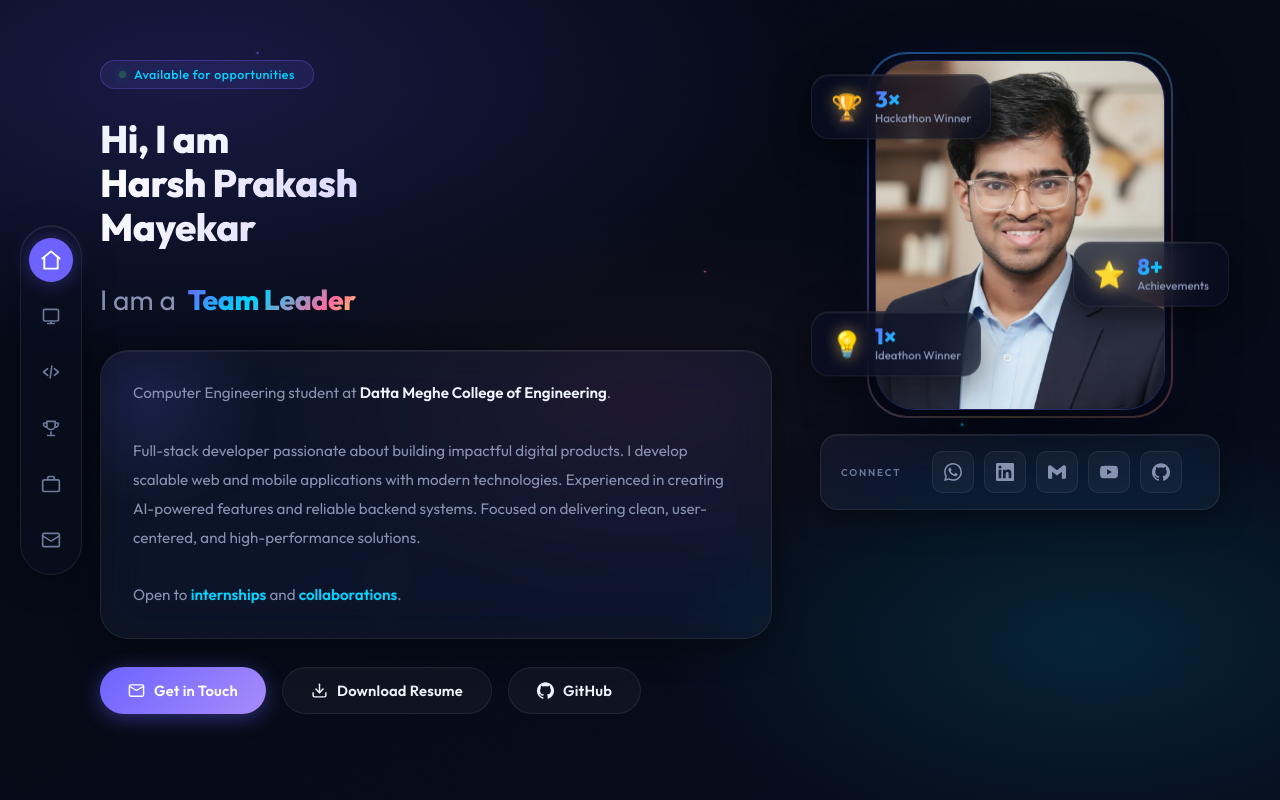
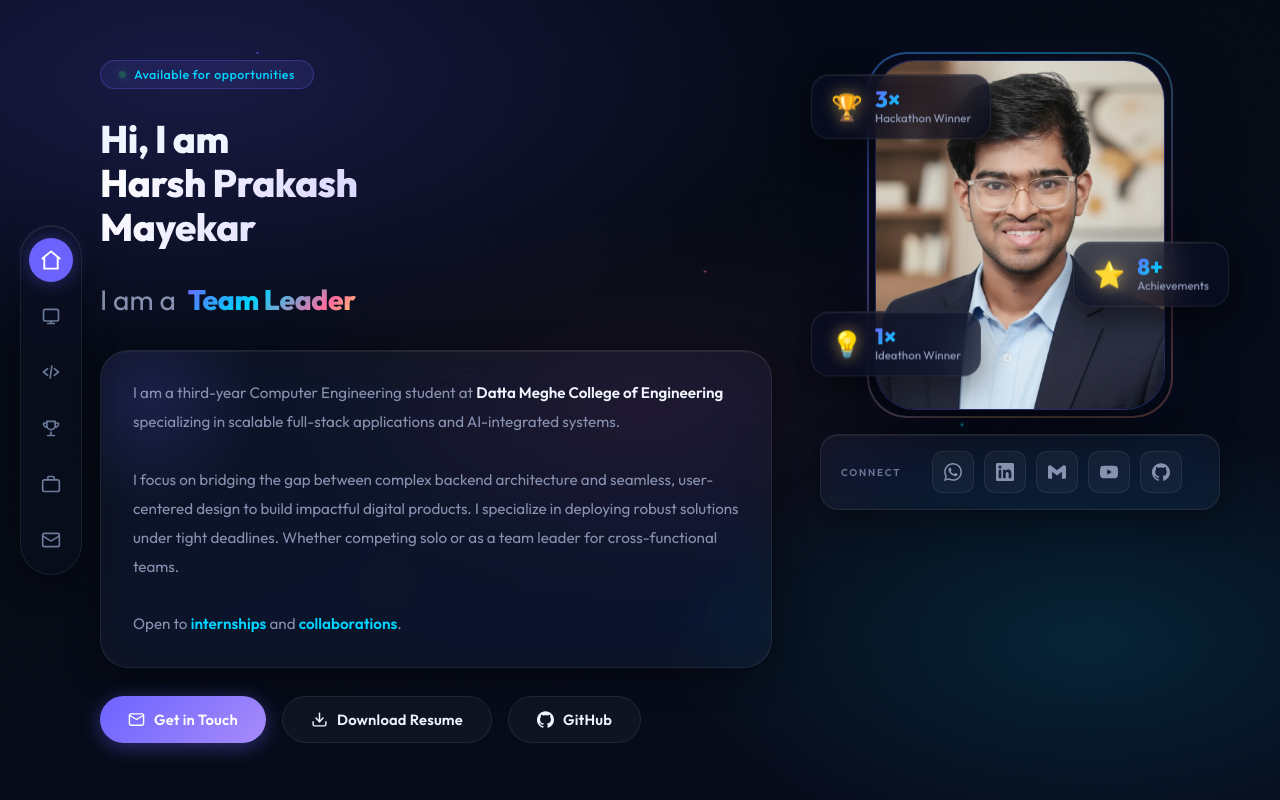
Before and after one commit to hmcommits/portfolio, a React (Vite) app: page / in a window 1280 px wide. Shown: the top 800 px of the page. Built offline with nearby package versions, Linux system fonts and the light colour scheme.

Commit message:
content: Update About text in Hero section

```diff
--- a/src/components/Hero.jsx
+++ b/src/components/Hero.jsx
@@ -89,11 +89,8 @@ export default function Hero() {
         <motion.div className={`${styles.aboutCard} glass-card`} variants={fadeUp} transition={{ duration: 0.6 }}>
           <div className={styles.aboutGlow} aria-hidden="true" />
           <p className={styles.aboutText}>
-            Computer Engineering student at <strong>Datta Meghe College of Engineering</strong>.<br /><br />
-            Full-stack developer passionate about building impactful digital products.
-            I develop scalable web and mobile applications with modern technologies.
-            Experienced in creating AI-powered features and reliable backend systems.
-            Focused on delivering clean, user-centered, and high-performance solutions.<br /><br />
+            I am a third-year Computer Engineering student at <strong>Datta Meghe College of Engineering</strong> specializing in scalable full-stack applications and AI-integrated systems.<br /><br />
+            I focus on bridging the gap between complex backend architecture and seamless, user-centered design to build impactful digital products. I specialize in deploying robust solutions under tight deadlines. Whether competing solo or as a team leader for cross-functional teams.<br /><br />
             Open to <em>internships</em> and <em>collaborations</em>.
           </p>
         </motion.div>
```
